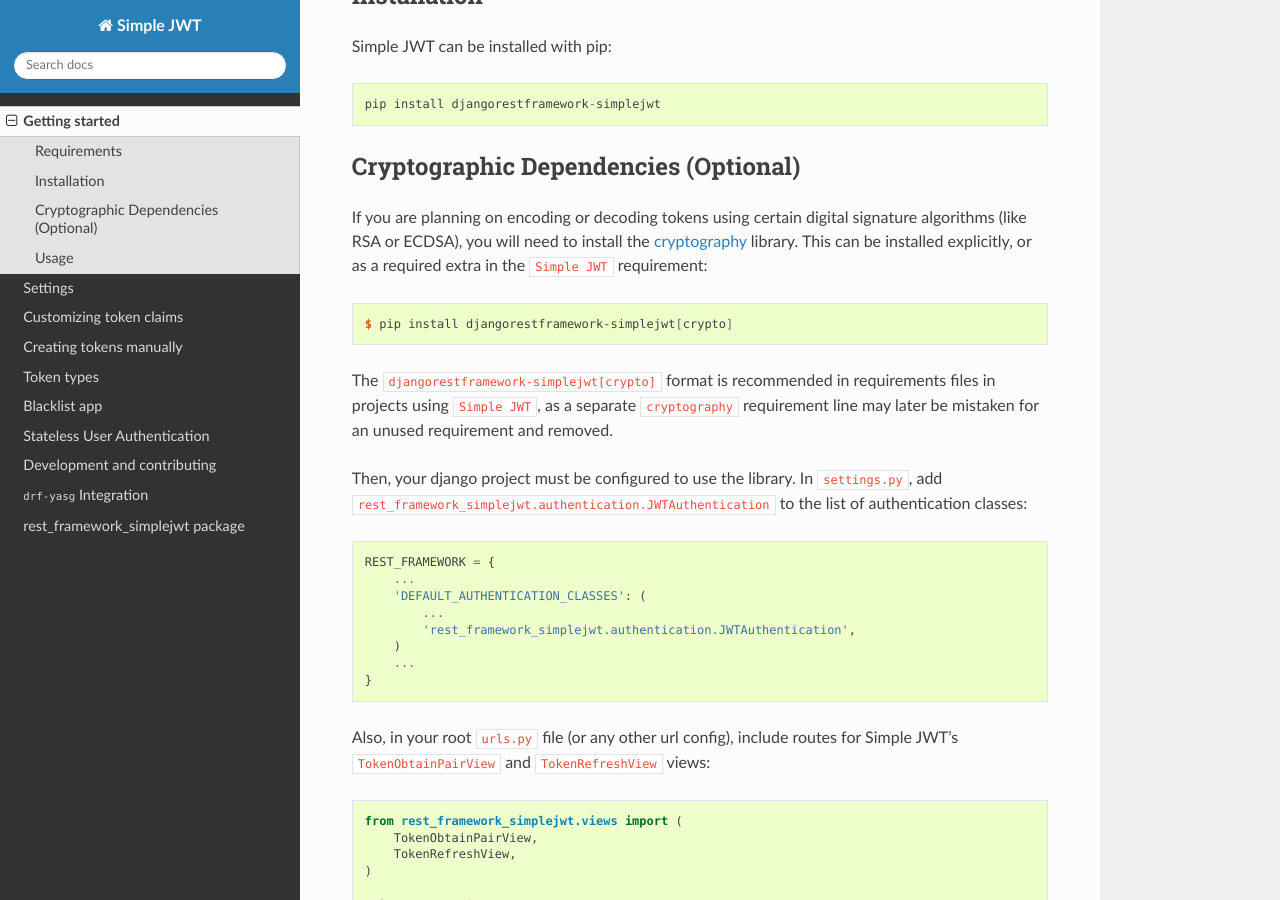
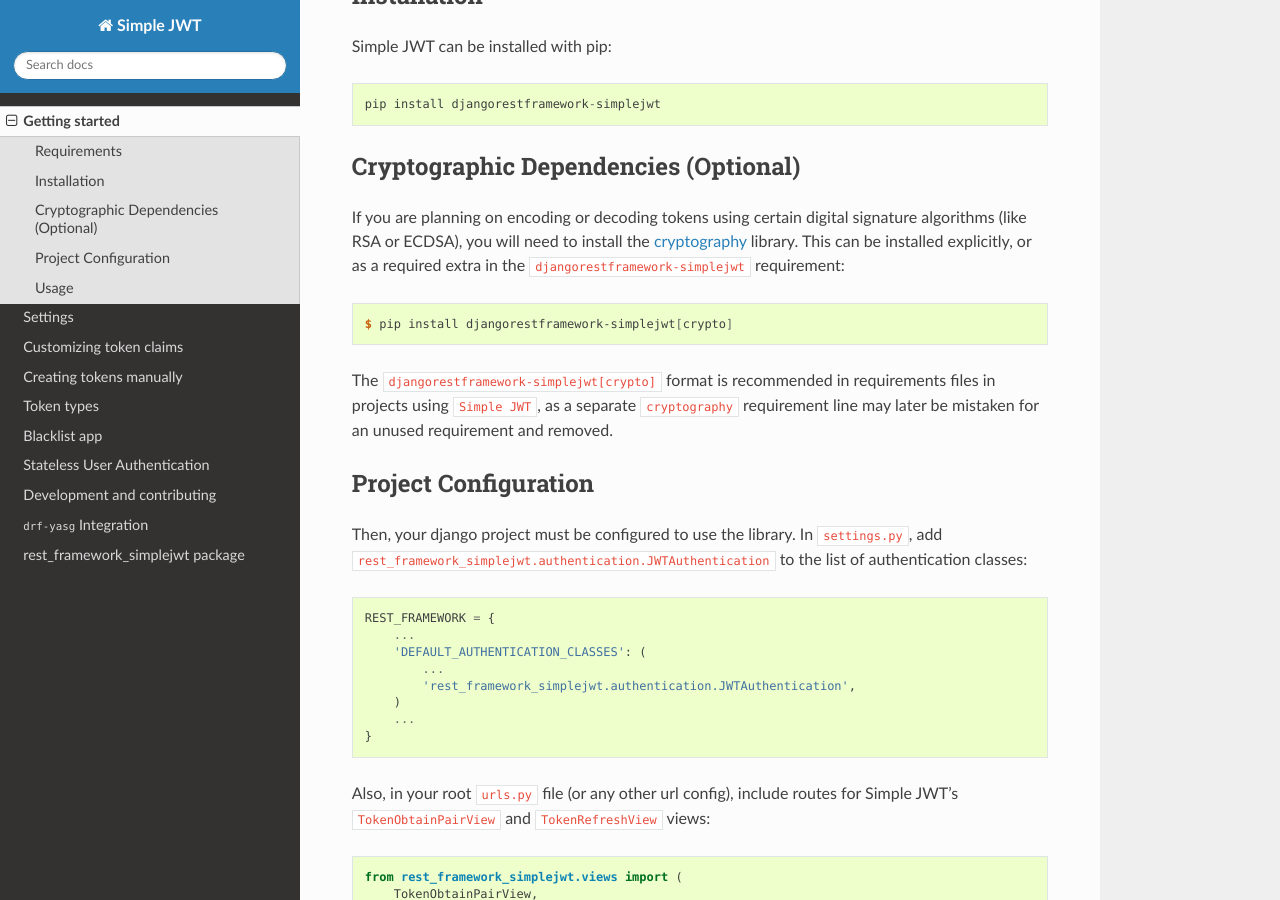
Before and after one commit to jazzband/djangorestframework-simplejwt, a Sphinx documentation site: the page built from docs/getting_started.rst, in a window 1280 px wide and 900 px high, scrolled down 405 px. Built offline with Sphinx 7.4.7 and the Read the Docs theme 2.0.0, drawn with Linux system fonts in a browser that asks for light colours; the version number could not be read and is left out.

Commit message:
Update docs (#543)

```diff
--- a/docs/getting_started.rst
+++ b/docs/getting_started.rst
@@ -28,7 +28,7 @@ Cryptographic Dependencies (Optional)
 If you are planning on encoding or decoding tokens using certain digital
 signature algorithms (like RSA or ECDSA), you will need to install the
 cryptography_ library. This can be installed explicitly, or as a required
-extra in the ``Simple JWT`` requirement:
+extra in the ``djangorestframework-simplejwt`` requirement:
 
 .. code-block:: console
 
@@ -40,6 +40,9 @@ line may later be mistaken for an unused requirement and removed.
 
 
 .. _`cryptography`: https://cryptography.io
+
+Project Configuration
+---------------------
 
 Then, your django project must be configured to use the library.  In
 ``settings.py``, add
```
